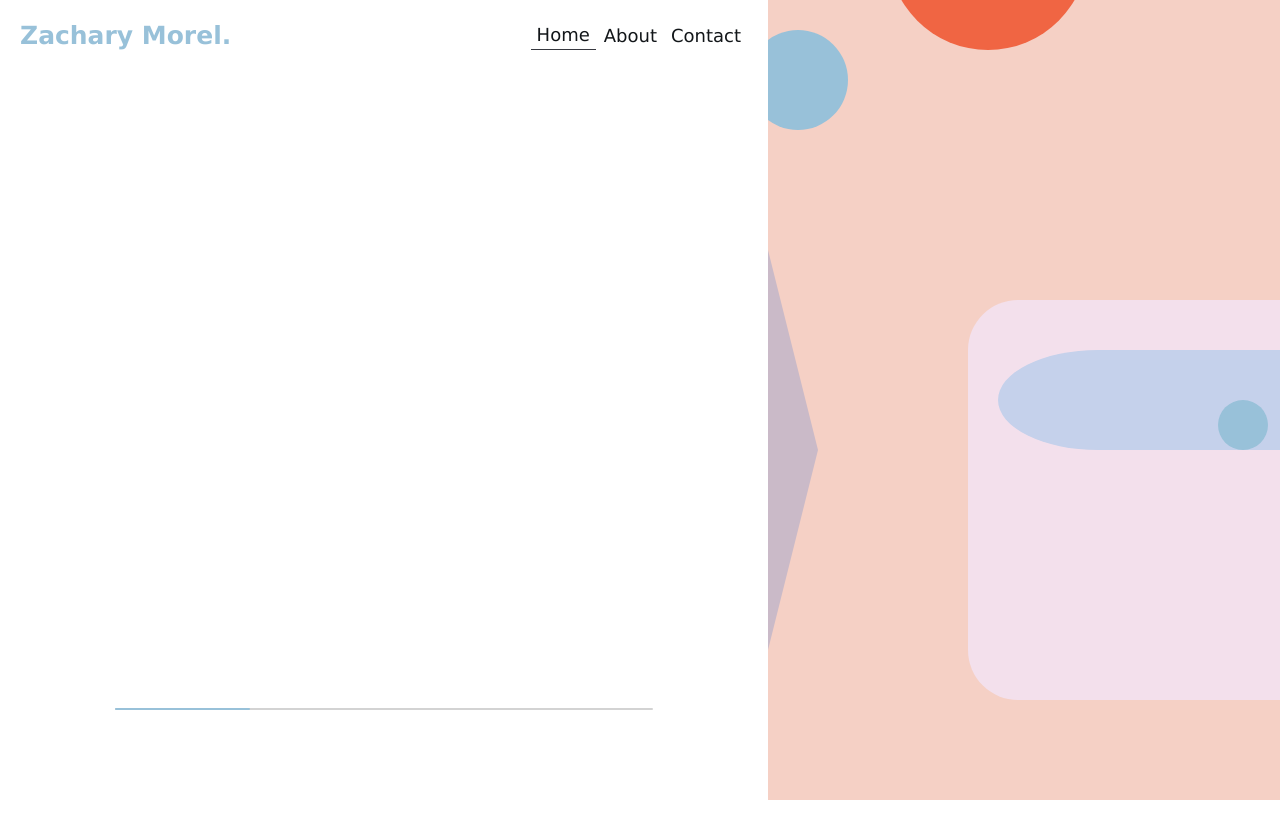
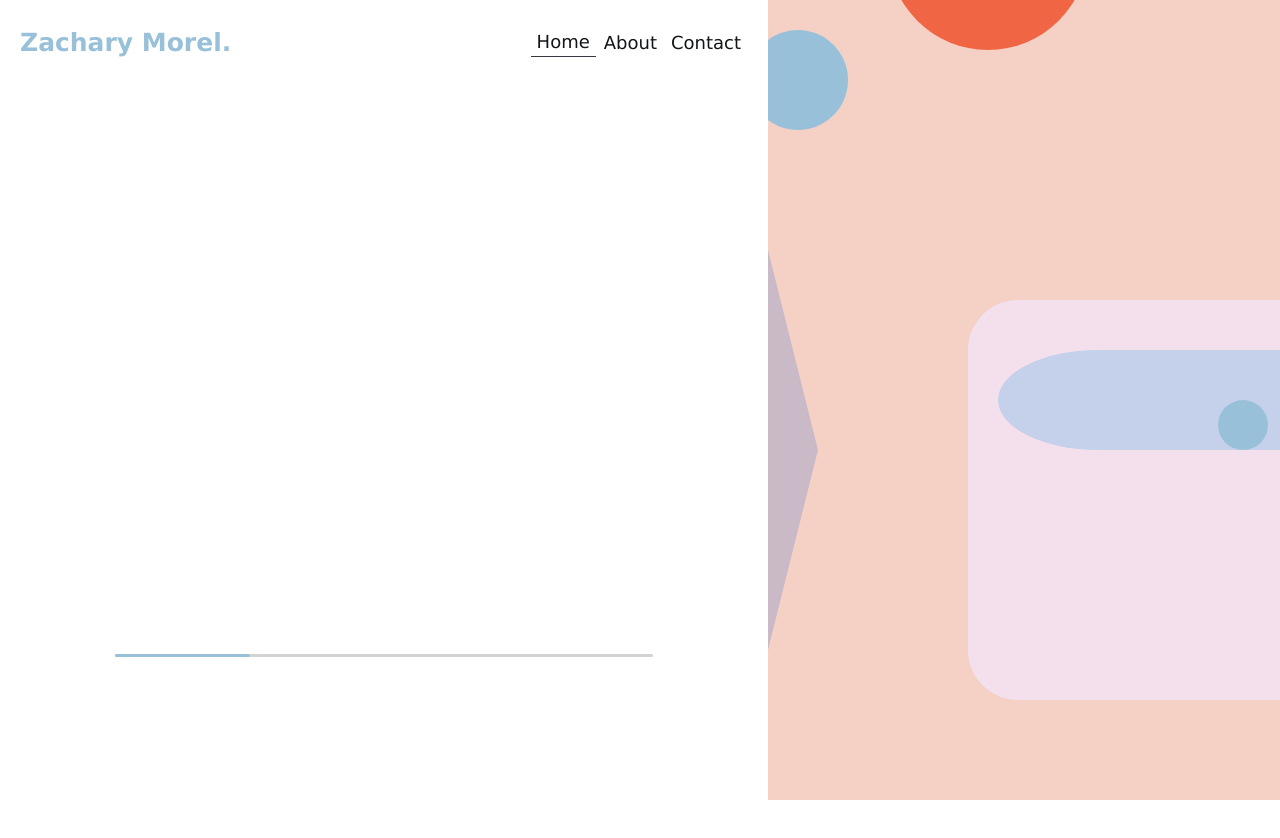
Before and after one commit to zacharymorel/zacharymorel.github.io, a React (Create React App) app in the folder potfolio/: page / in a window 1280 px wide. Shown: the top 838 px of the page. After the commit the page ends 800 px from the top, so only its background shows below. Built offline with nearby package versions, Linux system fonts and the light colour scheme.

Commit message:
Small commit to fix chilc p tag not showing up

```diff
--- a/potfolio/src/css/leftView.css
+++ b/potfolio/src/css/leftView.css
@@ -94,7 +94,7 @@
   animation: slideIn 2s ease-in-out 0s;
   align-items: center;
   display: flex;
-  height: 100vh;
+  height: 100%;
   justify-content: center;
 }
 
@@ -109,7 +109,7 @@
 
 .ProjectContainer {
   animation: slideUpFromBottom 1s linear 0s;
-  height: 100vh;
+  height: 100%;
   width: 100vw;
 }
 
--- a/potfolio/src/css/mobile/leftViewMobile.css
+++ b/potfolio/src/css/mobile/leftViewMobile.css
@@ -24,7 +24,7 @@
   }
 
   .LeftViewParent {
-    height: 100vh;
+    height: 100%;
     width: 100%;
   }
 
@@ -49,7 +49,7 @@
   .ProjectDiscriptionParent {
     align-items: center;
     display: flex;
-    height: 100vh;
+    height: 100%;
     justify-content: center;
   }
 
@@ -71,7 +71,7 @@
   }
 
   .ProjectTitle .ProjectText {
-    height: 100vh;
+    height: 100%;
     font-size: 30px;
   }
 
```
